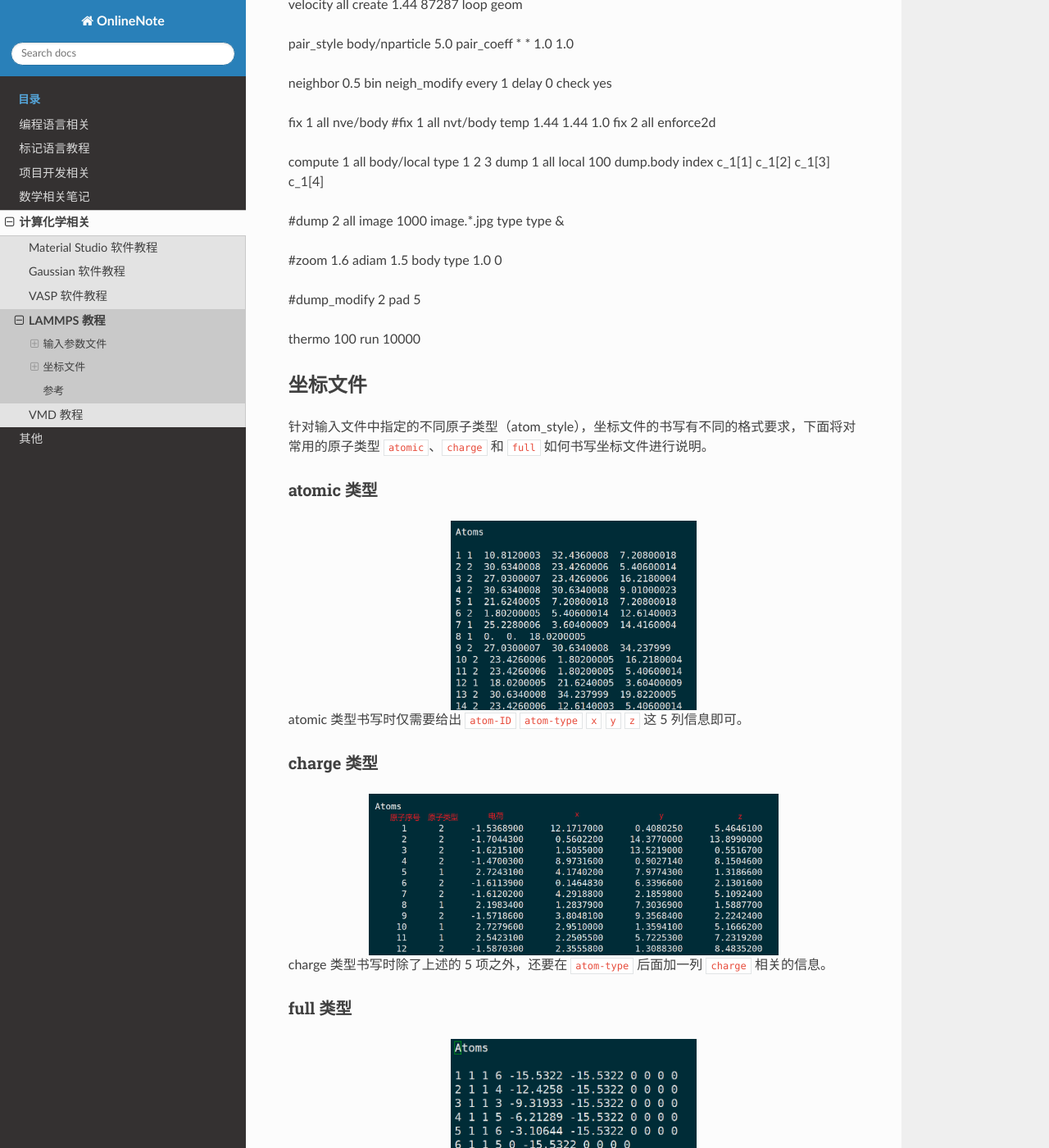
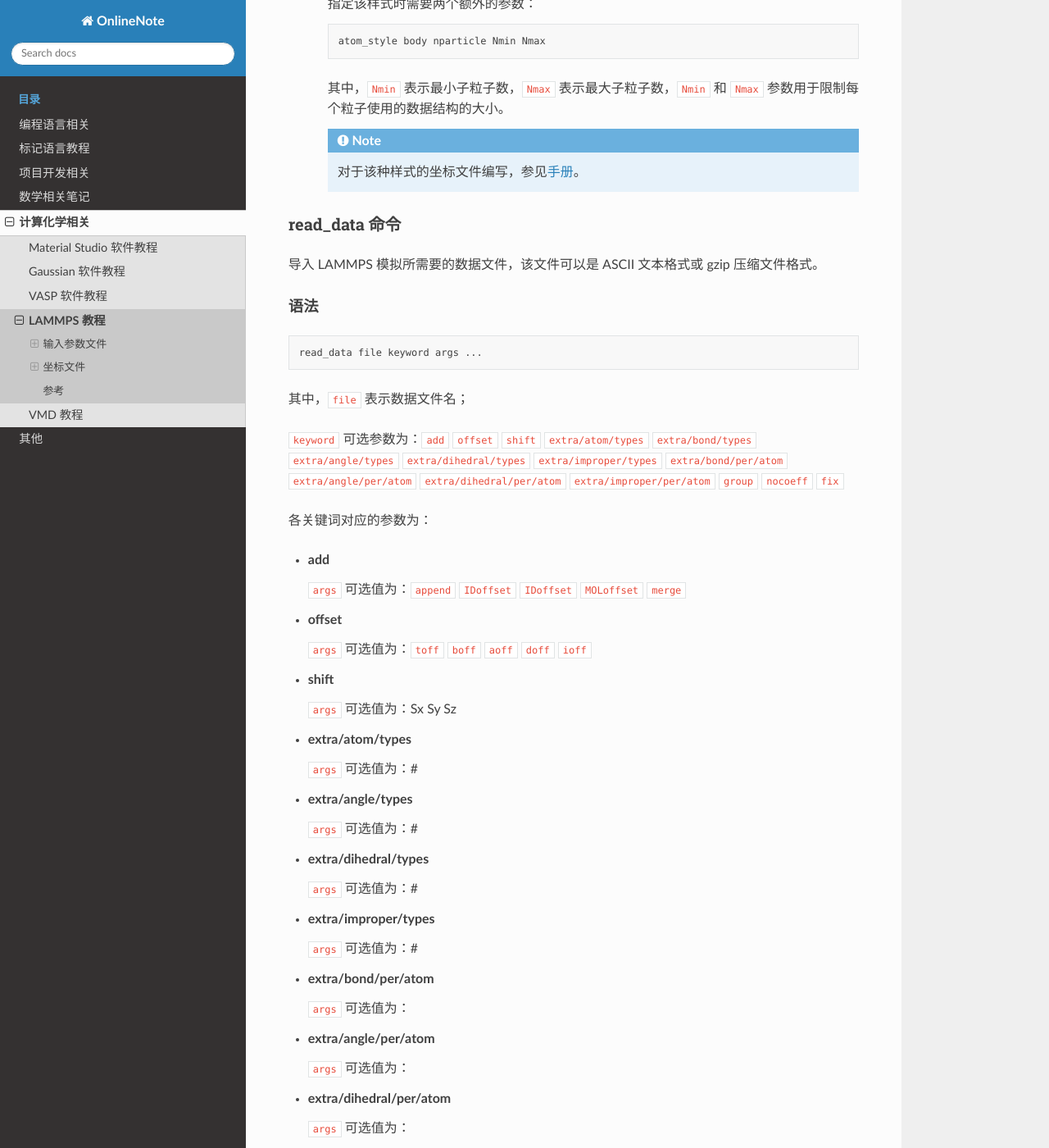
Before and after one commit to Rasic2/CodeNote, a Sphinx documentation site: the page built from docs/source/chemistry/lammps.md, in a window 1280 px wide and 1400 px high, scrolled down 4751 px. Shown: the whole window at 82% size. Built offline with Sphinx 7.4.7 and the Read the Docs theme 2.0.0, drawn with Linux system fonts in a browser that asks for light colours; some of the changed text lies outside the part shown.

Commit message:
add read_data in lammps.md

````diff
--- a/docs/source/chemistry/lammps.md
+++ b/docs/source/chemistry/lammps.md
@@ -87,16 +87,27 @@ atom_style style args
 下述 `atom_style` 需要设置 `args` 参数，其余为空：
 
 - **body**
+
   `args` 可选值为：`bstyle` `bstyle-args`
+
 - **sphere**
+
   `args` 可选值为：`0` `1`
+
 - **bpm/sphere**
+
   `args` 可选值为：`0` `1`
+
 - **tdpd**
+
   `args` 可选值为：`Nspecies`
+
 - **template**
+
   `args` 可选值为：`template-ID`
+
 - **hybrid**
+
   `args` 可选值为：子类型的参数组合
 
 `accelerated styles` 可选值为：`angle/kk` `atomic/kk` `bond/kk` `charge/kk` `full/kk` `molecular/kk` `spin/kk`
@@ -166,6 +177,7 @@ atom_style tdpd 2
   `body` 接受一个 `bstyle` 参数，可选值为：`nparticle` `rounded/polygon` `rounded/polyhedron`
 
   - **nparticle**
+
     `nparticle` 将 `body` 表示为具有可变数量 N 个子粒子的刚体。
 
     指定该样式时需要两个额外的参数：
@@ -180,7 +192,89 @@ atom_style tdpd 2
     对于该种样式的坐标文件编写，参见[手册](https://docs.lammps.org/Howto_body.html)。
     :::
 
-read_data data.body
+### read_data 命令
+
+导入 LAMMPS 模拟所需要的数据文件，该文件可以是 ASCII 文本格式或 gzip 压缩文件格式。
+
+#### 语法
+
+```bash
+read_data file keyword args ...
+```
+
+其中，`file` 表示数据文件名；
+
+`keyword` 可选参数为：`add` `offset` `shift` `extra/atom/types` `extra/bond/types` `extra/angle/types` `extra/dihedral/types` `extra/improper/types` `extra/bond/per/atom` `extra/angle/per/atom` `extra/dihedral/per/atom` `extra/improper/per/atom` `group` `nocoeff` `fix`
+
+各关键词对应的参数为：
+
+- **add**
+
+  `args` 可选值为：`append` `IDoffset` `IDoffset` `MOLoffset` `merge`
+
+- **offset**
+
+  `args` 可选值为：`toff` `boff` `aoff` `doff` `ioff`
+
+- **shift**
+
+  `args` 可选值为：Sx Sy Sz
+
+- **extra/atom/types**
+
+  `args` 可选值为：#
+
+- **extra/angle/types**
+
+  `args` 可选值为：#
+
+- **extra/dihedral/types**
+
+  `args` 可选值为：#
+
+- **extra/improper/types**
+
+  `args` 可选值为：#
+
+- **extra/bond/per/atom**
+
+  `args` 可选值为：
+
+- **extra/angle/per/atom**
+
+  `args` 可选值为：
+
+- **extra/dihedral/per/atom**
+
+  `args` 可选值为：
+
+- **extra/improper/per/atom**
+
+  `args` 可选值为：
+
+- **extra/special/per/atom**
+
+  `args` 可选值为：
+
+- **group**
+
+  `args` 可选值为：`groupID`
+
+- **nocoeff**
+
+- **fix**
+
+  `args` 可选值为：`fix-ID` `header-string` `section-string`
+
+#### 示例
+
+```bash
+read_data data.lj
+read_data ../run7/data.polymer.gz
+read_data data.protein fix mycmap crossterm CMAP
+read_data data.water add append offset 3 1 1 1 1 shift 0.0 0.0 50.0
+read_data data.water add merge group solvent
+```
 
 velocity all create 1.44 87287 loop geom
 
@@ -241,4 +335,5 @@ full 类型除了上述的 6 项之外，还要在 `atom-ID` 后面加一列 `mo
 
 - [LAMMPS—units 命令解析](https://zhuanlan.zhihu.com/p/410687074)
 - [LAMMPS 翻译系列-dimension 命令](http://www.52souji.net/lammps-command-dimension.html)
+- [LAMMPS 翻译系列-atom-style 命令](http://www.52souji.net/lammps-command-atom-style.html)
 - [lammps 不同类型 data 文件格式对比，以及不同类型 data 文件相互转换方法](https://zhuanlan.zhihu.com/p/420847294)
````
